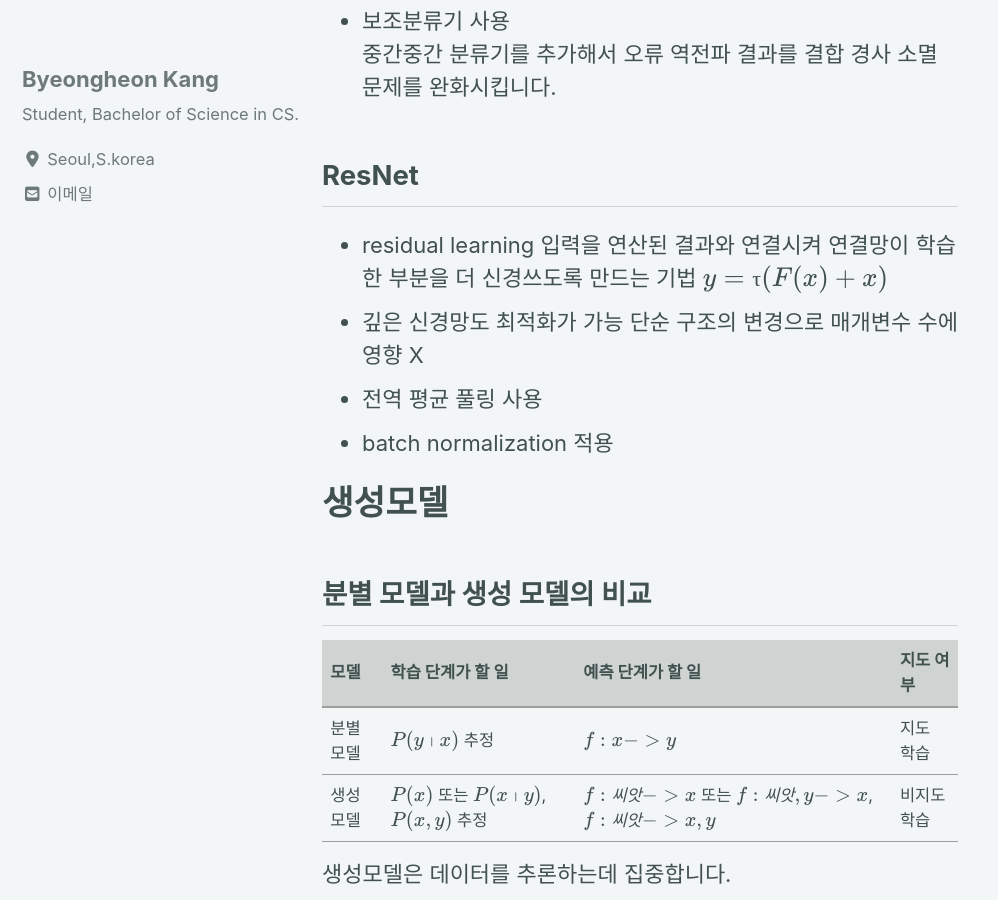
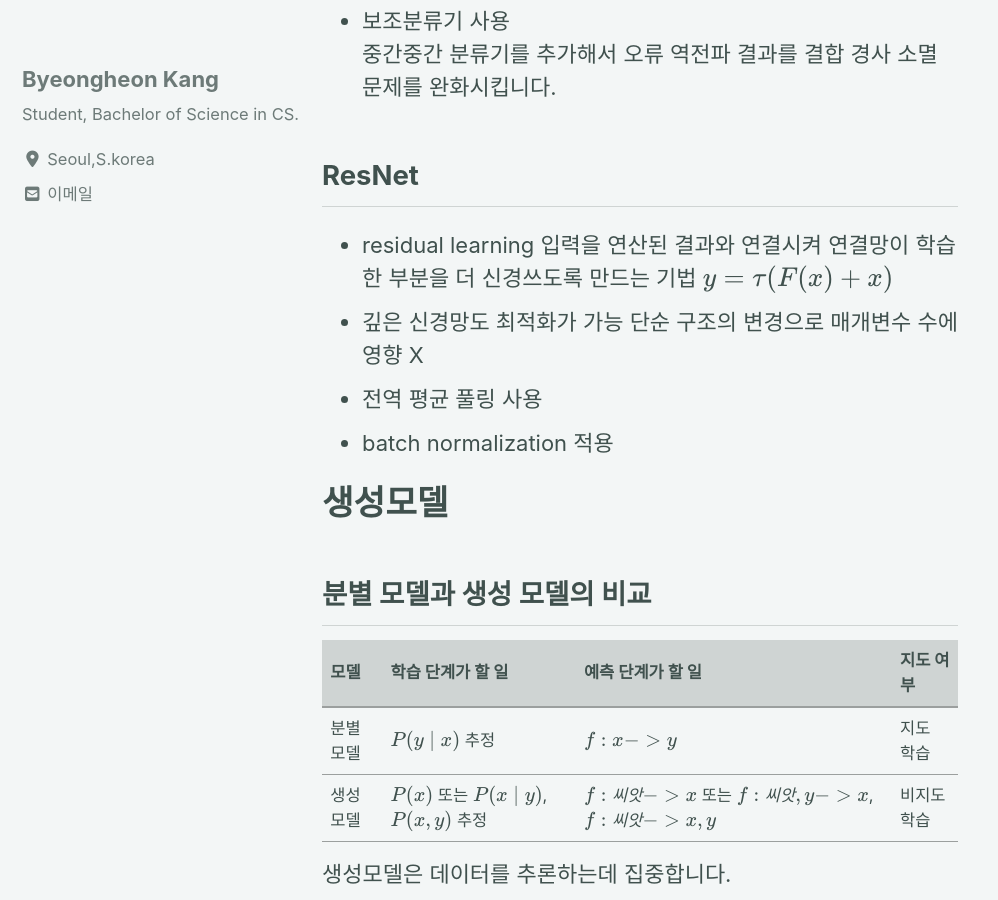
Before and after one commit to devtrail42/devtrail42.github.io, a Jekyll site: the page built from _posts/2021-01-26-til9.md, in a window 1280 px wide and 900 px high, scrolled down 2124 px. Shown: the whole window, without its empty margins (0-998 px from the left). Built offline with Jekyll 4.4.1, drawn with Linux system fonts in a browser that asks for light colours; cached includes are drawn as plain includes; nearby versions of some CDN libraries; formulas are drawn with MathJax 3; comment, search, counter and statistics services are not loaded.

Commit message:
edit post

```diff
--- a/_posts/2021-01-26-til9.md
+++ b/_posts/2021-01-26-til9.md
@@ -61,7 +61,7 @@ comments: true
 ## ResNet
 - residual learning
     입력을 연산된 결과와 연결시켜 연결망이 학습한 부분을 더 신경쓰도록 만드는 기법
-    $y = \uptau(F(x) + x)$
+    $y = \tau(F(x) + x)$
 - 깊은 신경망도 최적화가 가능
     단순 구조의 변경으로 매개변수 수에 영향 X
 - 전역 평균 풀링 사용
@@ -73,8 +73,8 @@ comments: true
 
 |모델|학습 단계가 할 일| 예측 단계가 할 일| 지도 여부|
 |---|---|---|---|
-|분별 모델| $P(y \shortmid x)$ 추정 | $f: x -> y$ | 지도 학습|
-|생성 모델| $P(x)$ 또는 $P(x \shortmid y)$, $P(x, y)$ 추정| $f: 씨앗 -> x$ 또는 $f: 씨앗, y -> x$, $f: 씨앗 -> x,y$ |비지도학습|
+|분별 모델| $P(y \mid x)$ 추정 | $f: x -> y$ | 지도 학습|
+|생성 모델| $P(x)$ 또는 $P(x \mid y)$, $P(x, y)$ 추정| $f: 씨앗 -> x$ 또는 $f: 씨앗, y -> x$, $f: 씨앗 -> x,y$ |비지도학습|
 
 생성모델은 데이터를 추론하는데 집중합니다.
 
```
